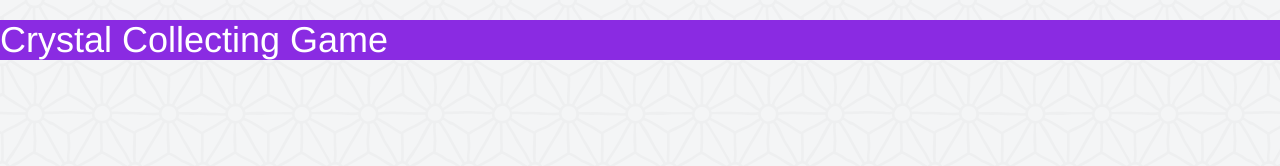
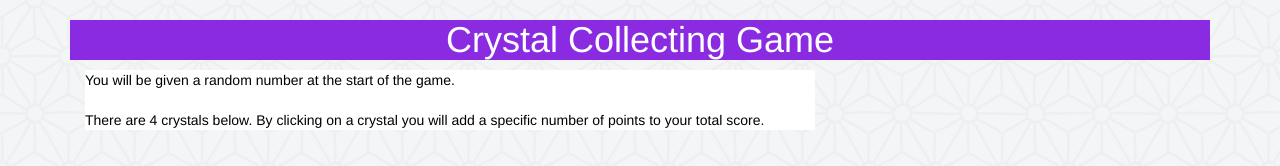
Before and after one commit to kimberlyhoward/crystalGame, a plain HTML site: page index.html in a window 1280 px wide. Drawn offline with nearby package versions, Linux system fonts and the light colour scheme.

Commit message:
Instructions

```diff
--- a/assets/css/style.css
+++ b/assets/css/style.css
@@ -4,4 +4,9 @@ body {
 h1 {
     color: white;
     background-color: blueviolet;
+    text-align: center;
 }
+.instructions{
+    background-color: white;
+    color: black;
+}
--- a/index.html
+++ b/index.html
@@ -10,16 +10,31 @@
     <link rel="stylesheet" href="assets/javascript/game.js">
     <link rel="stylesheet" href="assets/css/style.css">
 
+    <script src="https://ajax.googleapis.com/ajax/libs/jquery/3.3.1/jquery.min.js"></script>
+
     <title>Crystal Collecting Game</title>
 </head>
 
 <body>
-    <h1>
-        Crystal Collecting Game
-    </h1>
+    <div class="container">
 
 
+        <h1>
+            Crystal Collecting Game
+        </h1>
 
+        <p>
+            <div class="col-md-8">
+                <div class="instructions">
+                    <div> You will be given a random number at the start of the game.</div>
+                    <br>
+                    <div> There are 4 crystals below. By clicking on a crystal you will add a specific number of points to your
+                        total score.</div>
+                </div>
+
+            </div>
+        </p>
+    </div>
 
 </body>
 
```
